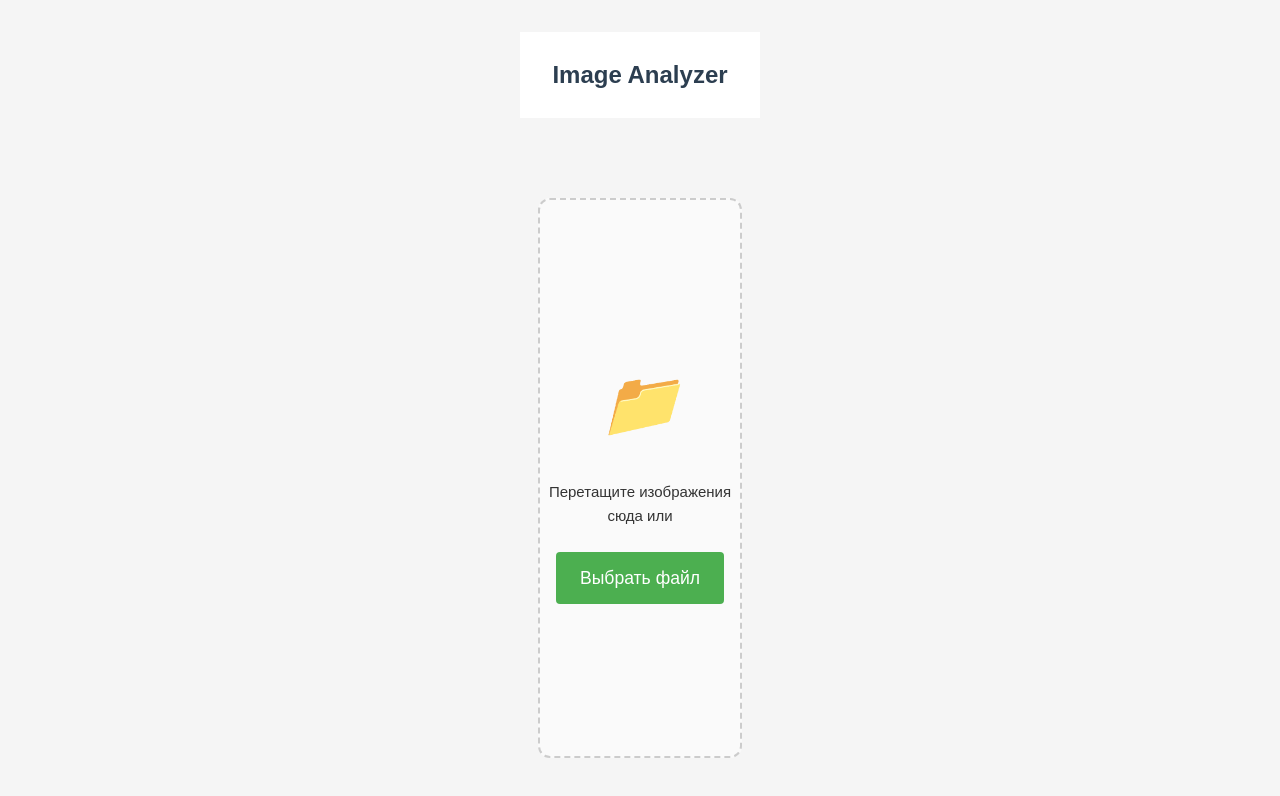
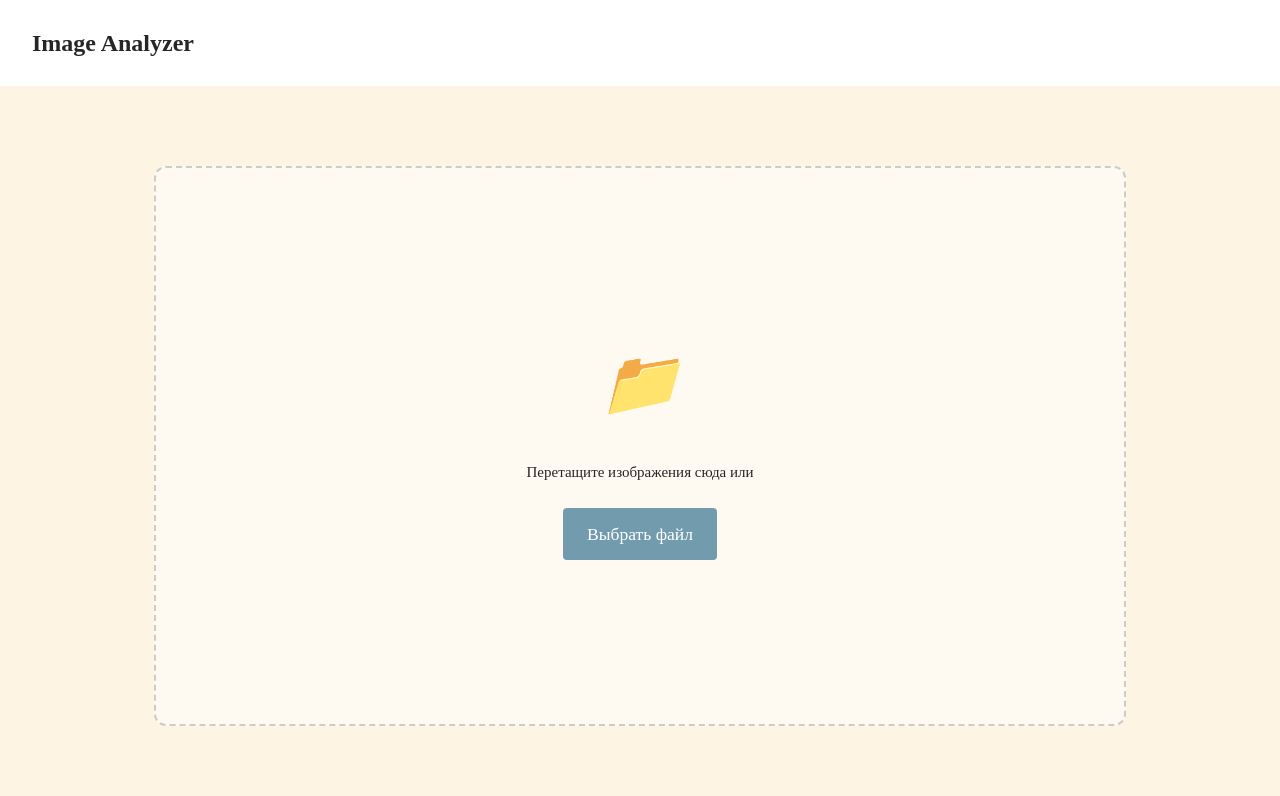
Before and after one commit to MIDIFrogs/DetailDefectChecker, a Vue app in the folder src/frontend/: page / in a window 1280 px wide. Shown: the top 796 px of the page. Built offline with nearby package versions, Linux system fonts and the light colour scheme.

Commit message:
some design and back problems

```diff
--- a/src/frontend/src/App.vue
+++ b/src/frontend/src/App.vue
@@ -11,9 +11,9 @@
 }
 
 body {
-  font-family: Arial, sans-serif;
+  font-family: Unbounded-regular;
   line-height: 1.6;
-  color: #333;
-  background: #f5f5f5;
+  color: #262626;
+  background: #fdf4e3;
 }
 </style>
--- a/src/frontend/src/api.ts
+++ b/src/frontend/src/api.ts
@@ -3,7 +3,7 @@ import axios, { type AxiosInstance } from 'axios';
 const api: AxiosInstance = axios.create({
   baseURL: 'http://localhost:5000/api',
   headers: {
-    'Content-Type': 'multipart/form-data',
+    'Accept': 'application/json',
     'Access-Control-Allow-Origin': '*'
   }
 });
@@ -38,7 +38,11 @@ export const processImage = async (image: File): Promise<ProcessedImage> => {
   formData.append('scale_x', '0.01');
   formData.append('scale_y', '0.01');
 
-  const response = await api.post('/process', formData);
+  const response = await api.post('/process', formData, {
+    headers: {
+      'Content-Type': 'multipart/form-data'
+    }
+  });
   return response.data;
 };
 
--- a/src/frontend/src/assets/main.css
+++ b/src/frontend/src/assets/main.css
@@ -3,27 +3,6 @@
 #app {
   max-width: 1920px;
   margin: 0 auto;
-  padding: 2rem;
+  padding: 0;
   font-weight: normal;
 }
-
-a,
-.green {
-  text-decoration: none;
-  color: hsla(160, 100%, 37%, 1);
-  transition: 0.4s;
-  padding: 3px;
-}
-
-@media (hover: hover) {
-  a:hover {
-    background-color: hsla(160, 100%, 37%, 0.2);
-  }
-}
-
-@media (min-width: 1024px) {
-  body {
-    display: flex;
-    place-items: center;
-  }
-}
--- a/src/frontend/src/views/AnalysisView.vue
+++ b/src/frontend/src/views/AnalysisView.vue
@@ -214,11 +214,11 @@ const removeImage = (index: number) => {
 }
 
 .header h1 {
-  color: #2c3e50;
+  color: #262626;
   font-size: 1.5rem;
   font-weight: 600;
   max-width: 1920px;
-  margin: 0;
+  margin: 0 auto;
   width: 100%;
   text-align: left;
 }
@@ -244,13 +244,13 @@ const removeImage = (index: number) => {
 .preview-container {
   width: 100%;
   height: 100%;
-  border: 1px solid #eee;
-  border-radius: 8px;
+  /*border: 1px solid #eee;*/
+  /*border-radius: 8px;*/
   overflow: hidden;
   display: flex;
   align-items: center;
   justify-content: center;
-  background: #f8f8f8;
+  background: rgba(255, 255, 255, 0);
 }
 
 .preview-image {
--- a/src/frontend/src/views/UploadView.vue
+++ b/src/frontend/src/views/UploadView.vue
@@ -60,7 +60,9 @@ const handleFiles = async (files: File[]) => {
 <template>
   <div class="upload-view">
     <header class="header">
-      <h1>Image Analyzer</h1>
+      <div class="header-content">
+        <h1>Image Analyzer</h1>
+      </div>
     </header>
 
     <main class="main-content">
@@ -96,34 +98,42 @@ const handleFiles = async (files: File[]) => {
   min-height: 100vh;
   display: flex;
   flex-direction: column;
+  width: 100%;
 }
 
 .header {
   padding: 1.5rem 2rem;
   background: white;
+  width: 100%;
+}
+
+.header-content {
+  max-width: 1920px;
+  margin: 0 auto;
+  width: 100%;
 }
 
 .header h1 {
-  color: #2c3e50;
+  color: #262626;
   font-size: 1.5rem;
   font-weight: 600;
-  max-width: 1920px;
-  margin: 0;
-  width: 100%;
   text-align: left;
 }
 
 .main-content {
   flex: 1;
-  padding: 2rem;
   display: flex;
   align-items: center;
   justify-content: center;
   min-height: calc(100vh - 80px);
+  width: 100%;
+  padding: 2rem;
+  box-sizing: border-box;
 }
 
 .drop-zone {
   width: 80%;
+  max-width: 1920px;
   height: 70vh;
   border: 2px dashed #ccc;
   border-radius: 12px;
@@ -141,6 +151,8 @@ const handleFiles = async (files: File[]) => {
 
 .drop-zone-content {
   text-align: center;
+  width: 100%;
+  padding: 2rem;
 }
 
 .upload-icon {
@@ -152,7 +164,7 @@ const handleFiles = async (files: File[]) => {
 .upload-button {
   display: inline-block;
   padding: 0.75rem 1.5rem;
-  background: #4CAF50;
+  background: #729BAD;
   color: white;
   border-radius: 4px;
   cursor: pointer;
@@ -162,7 +174,7 @@ const handleFiles = async (files: File[]) => {
 }
 
 .upload-button:hover {
-  background: #45a049;
+  background: #60859e;
 }
 
 .hidden-input {
```
Also changed, not shown: 1 other file (tests, documents, lock files or other folders).
